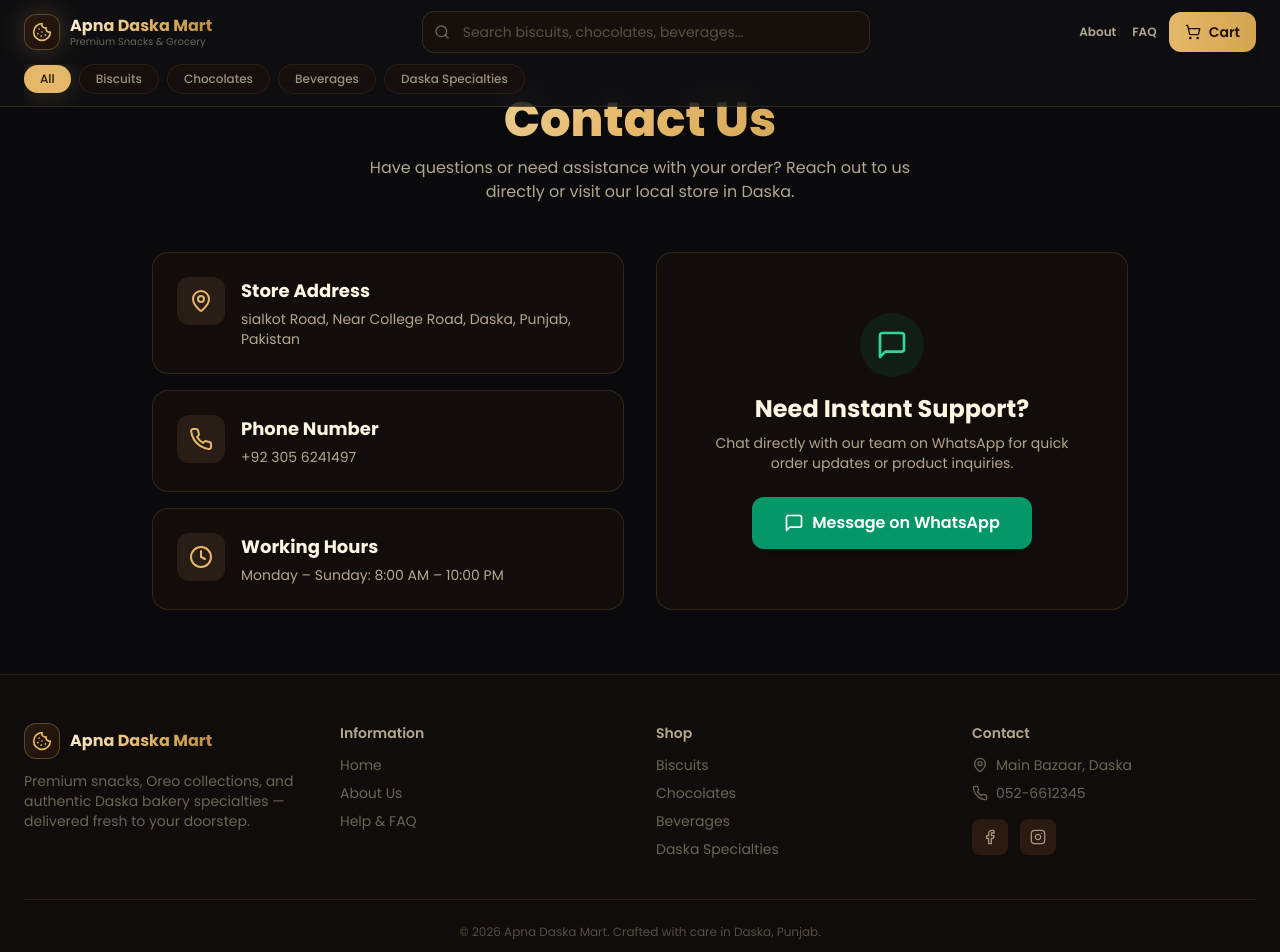
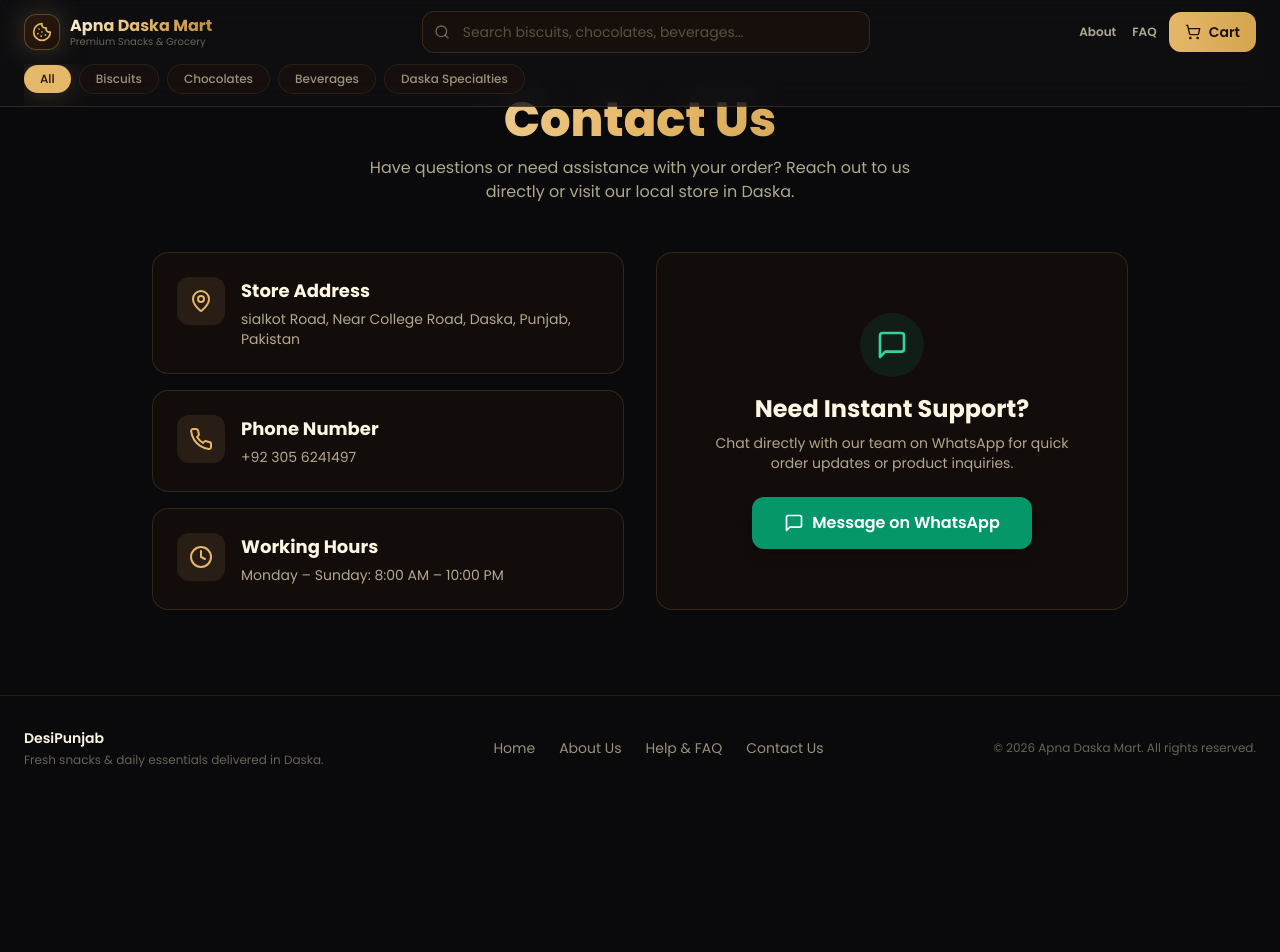
Before and after one commit to gurucoding170-glitch/Apna-mart-daska, a React (Vite) app: page /contact in a window 1280 px wide. Shown: the top 952 px of the page. After the commit the page ends 800 px from the top, so only its background shows below. Built offline with nearby package versions, Linux system fonts and the light colour scheme.

Commit message:
Add Contact Us links to Header and Footer components

```diff
--- a/src/components/Footer.tsx
+++ b/src/components/Footer.tsx
@@ -1,77 +1,24 @@
-import { Cookie, Instagram, Facebook, Phone, MapPin } from 'lucide-react';
 import { Link } from 'react-router-dom';
 
 export default function Footer() {
   return (
-    <footer className="border-t border-gold-300/10 bg-cocoa-900/30">
-      <div className="max-w-7xl mx-auto px-4 md:px-6 py-12">
-        <div className="grid grid-cols-1 md:grid-cols-4 gap-8">
-          {/* brand */}
-          <div className="md:col-span-1">
-            <Link to="/" className="flex items-center gap-2.5 mb-3">
-              <div className="w-9 h-9 rounded-xl bg-gradient-to-br from-cocoa-800 to-cocoa-900 flex items-center justify-center border border-gold-300/30">
-                <Cookie className="w-5 h-5 text-gold-300" />
-              </div>
-              <h3 className="font-bold gold-gradient-text">Apna Daska Mart</h3>
-            </Link>
-            <p className="text-sm text-gold-100/40 max-w-xs">
-              Premium snacks, Oreo collections, and authentic Daska bakery
-              specialties — delivered fresh to your doorstep.
-            </p>
-          </div>
-
-          {/* quick links / pages */}
-          <div>
-            <h4 className="text-sm font-semibold text-gold-100/70 mb-3">Information</h4>
-            <ul className="space-y-2 text-sm text-gold-100/40">
-              <li>
-                <Link to="/" className="hover:text-gold-300 transition-colors">Home</Link>
-              </li>
-              <li>
-                <Link to="/about" className="hover:text-gold-300 transition-colors">About Us</Link>
-              </li>
-              <li>
-                <Link to="/faq" className="hover:text-gold-300 transition-colors">Help & FAQ</Link>
-              </li>
-            </ul>
-          </div>
-
-          {/* categories */}
-          <div>
-            <h4 className="text-sm font-semibold text-gold-100/70 mb-3">Shop</h4>
-            <ul className="space-y-2 text-sm text-gold-100/40">
-              <li className="hover:text-gold-300 cursor-pointer transition-colors">Biscuits</li>
-              <li className="hover:text-gold-300 cursor-pointer transition-colors">Chocolates</li>
-              <li className="hover:text-gold-300 cursor-pointer transition-colors">Beverages</li>
-              <li className="hover:text-gold-300 cursor-pointer transition-colors">Daska Specialties</li>
-            </ul>
-          </div>
-
-          {/* contact */}
-          <div>
-            <h4 className="text-sm font-semibold text-gold-100/70 mb-3">Contact</h4>
-            <div className="space-y-2 text-sm text-gold-100/40">
-              <p className="flex items-center gap-2">
-                <MapPin className="w-4 h-4" /> Main Bazaar, Daska
-              </p>
-              <p className="flex items-center gap-2">
-                <Phone className="w-4 h-4" /> 052-6612345
-              </p>
-              <div className="flex gap-3 pt-2">
-                <span className="w-9 h-9 rounded-lg bg-cocoa-800 flex items-center justify-center hover:bg-cocoa-700 cursor-pointer transition-colors">
-                  <Facebook className="w-4 h-4 text-gold-100/60" />
-                </span>
-                <span className="w-9 h-9 rounded-lg bg-cocoa-800 flex items-center justify-center hover:bg-cocoa-700 cursor-pointer transition-colors">
-                  <Instagram className="w-4 h-4 text-gold-100/60" />
-                </span>
-              </div>
-            </div>
-          </div>
+    <footer className="bg-cocoa-950 border-t border-gold-300/10 py-8 px-4 md:px-6 text-gold-100/60 text-xs md:text-sm">
+      <div className="max-w-7xl mx-auto flex flex-col md:flex-row items-center justify-between gap-4">
+        <div>
+          <p className="font-semibold text-gold-50">DesiPunjab</p>
+          <p className="text-xs text-gold-100/40 mt-1">Fresh snacks & daily essentials delivered in Daska.</p>
         </div>
 
-        <div className="mt-10 pt-6 border-t border-gold-300/10 text-center text-xs text-gold-100/30">
-          © 2026 Apna Daska Mart. Crafted with care in Daska, Punjab.
+        <div className="flex items-center gap-6">
+          <Link to="/" className="hover:text-gold-300 transition-colors">Home</Link>
+          <Link to="/about" className="hover:text-gold-300 transition-colors">About Us</Link>
+          <Link to="/faq" className="hover:text-gold-300 transition-colors">Help & FAQ</Link>
+          <Link to="/contact" className="hover:text-gold-300 transition-colors">Contact Us</Link>
         </div>
+
+        <p className="text-xs text-gold-100/40">
+          © {new Date().getFullYear()} Apna Daska Mart. All rights reserved.
+        </p>
       </div>
     </footer>
   );
```
